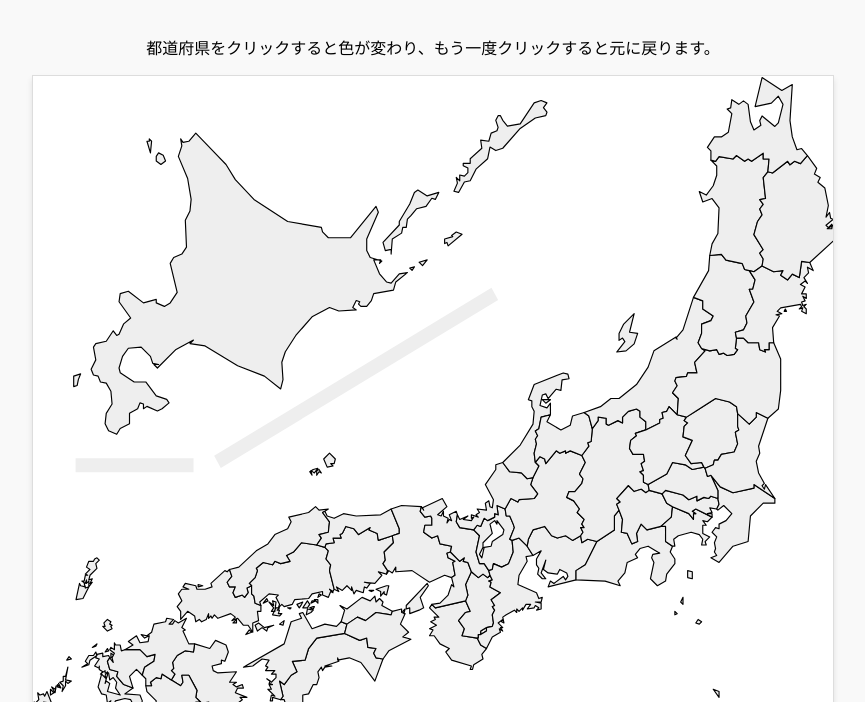
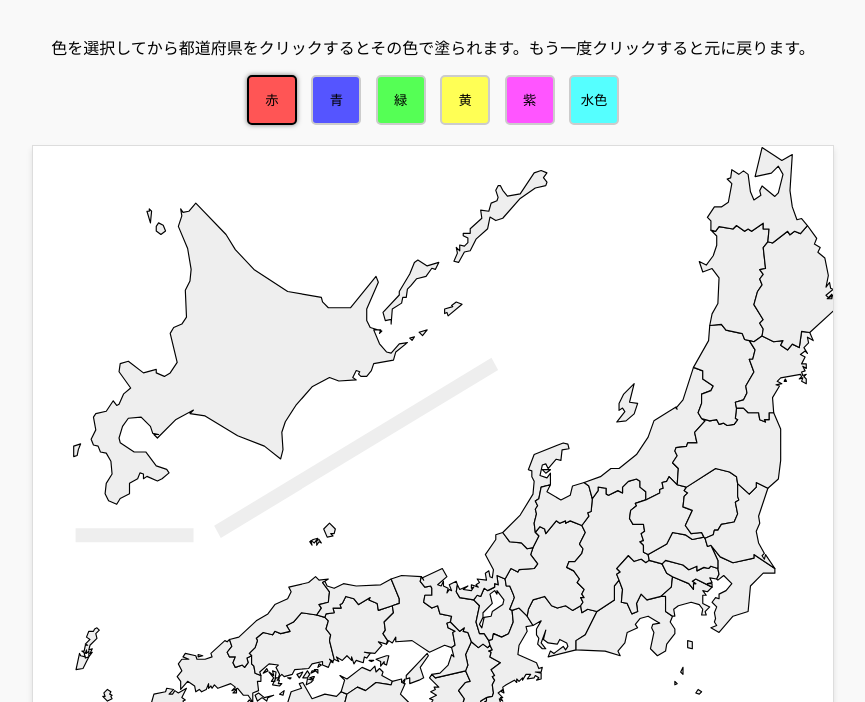
Before and after one commit to yoyomaruki-hue/kumahamumap, a plain HTML site: page index.html in a window 1280 px wide. Shown: the part 98-800 px from the top of the page, without its empty margins (207-1072 px from the left). Drawn offline with Linux system fonts and the light colour scheme.

Commit message:
色変更追加

```diff
--- a/index.html
+++ b/index.html
@@ -39,21 +39,50 @@
             fill: #cccccc !important;
         }
 
-        /* クリックされてアクティブになった時の色 */
-        .prefecture.active {
-            fill: #ff5555 !important; /* ここで好きな色（赤）に変更 */
-        }
-
         /* 境界線などはクリックに反応させない */
         .boundary-line {
             pointer-events: none;
+        }
+
+        /* パレットのスタイル */
+        #palette {
+            margin-bottom: 20px;
+            text-align: center;
+        }
+
+        .color-btn {
+            width: 50px;
+            height: 50px;
+            margin: 0 5px;
+            border: 2px solid #ccc;
+            border-radius: 5px;
+            cursor: pointer;
+            transition: border-color 0.2s;
+        }
+
+        .color-btn:hover {
+            border-color: #000;
+        }
+
+        .color-btn.selected {
+            border-color: #000;
+            box-shadow: 0 0 5px rgba(0,0,0,0.5);
         }
     </style>
 </head>
 <body>
 
     <h1>都道府県 クリックマップ</h1>
-    <p>都道府県をクリックすると色が変わり、もう一度クリックすると元に戻ります。</p>
+    <p>色を選択してから都道府県をクリックするとその色で塗られます。もう一度クリックすると元に戻ります。</p>
+
+    <div id="palette">
+        <button class="color-btn" data-color="#ff5555">赤</button>
+        <button class="color-btn" data-color="#5555ff">青</button>
+        <button class="color-btn" data-color="#55ff55">緑</button>
+        <button class="color-btn" data-color="#ffff55">黄</button>
+        <button class="color-btn" data-color="#ff55ff">紫</button>
+        <button class="color-btn" data-color="#55ffff">水色</button>
+    </div>
 
     <div class="map-container">
         <svg class="geolonia-svg-map" viewBox="0 0 1000 1000" xmlns="http://www.w3.org/2000/svg">
@@ -270,15 +299,42 @@
     <script>
         // DOMが読み込まれたら実行
         document.addEventListener('DOMContentLoaded', function() {
+            let currentColor = '#ff5555'; // デフォルト色
+
+            // パレットのボタンを取得
+            const colorBtns = document.querySelectorAll('.color-btn');
+
+            // 各色ボタンにクリックイベントを設定
+            colorBtns.forEach(function(btn) {
+                btn.style.backgroundColor = btn.dataset.color;
+                btn.addEventListener('click', function() {
+                    // 選択された色をcurrentColorに設定
+                    currentColor = this.dataset.color;
+                    // 他のボタンの選択状態を解除
+                    colorBtns.forEach(b => b.classList.remove('selected'));
+                    // このボタンを選択状態に
+                    this.classList.add('selected');
+                });
+            });
+
+            // デフォルトで最初のボタンを選択
+            colorBtns[0].classList.add('selected');
+
             // "prefecture" クラスを持つ全ての要素（各都道府県のグループ）を取得
             const prefectures = document.querySelectorAll('.prefecture');
 
             // 取得した要素それぞれにクリックイベントを設定
             prefectures.forEach(function(prefecture) {
                 prefecture.addEventListener('click', function() {
-                    // クリックされた要素のクラスに "active" を付け外し（トグル）する
-                    // "active" クラスが付くと、CSSで色が赤になる
-                    this.classList.toggle('active');
+                    // 現在のfillを取得
+                    const currentFill = this.getAttribute('fill');
+                    if (currentFill === '#EEEEEE' || !currentFill) {
+                        // 元の色なら選択色に変更
+                        this.setAttribute('fill', currentColor);
+                    } else {
+                        // 塗られているなら元に戻す
+                        this.setAttribute('fill', '#EEEEEE');
+                    }
                 });
             });
         });
```
